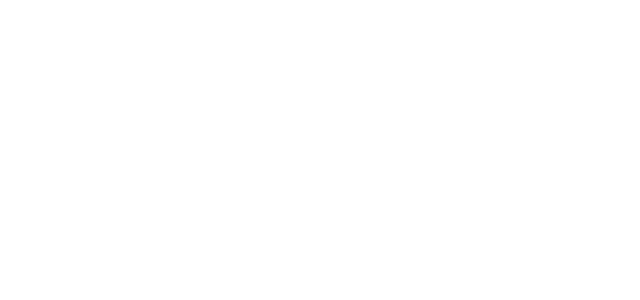
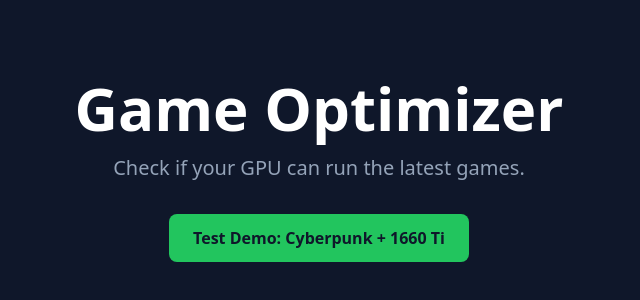
Before and after one commit to ismahelZero/fps-calculator, a Nuxt app: page / in a window 1280 px wide. Shown: the part 230-530 px from the top of the page, without its empty margins (321-961 px from the left). Built offline with nearby package versions, Linux system fonts and the light colour scheme.

Commit message:
Rename NuxtRouteAnnouncer to NuxtPage and add index.vue for game optimization demo

```diff
--- a/app/app.vue
+++ b/app.vue
@@ -1,5 +1,5 @@
 <template>
   <div>
-    <NuxtRouteAnnouncer />
+    <NuxtPage />
   </div>
 </template>
--- /dev/null
+++ b/pages/index.vue
@@ -0,0 +1,19 @@
+<template>
+  <div
+    class="flex min-h-screen flex-col items-center justify-center bg-slate-900 text-white"
+  >
+    <h1 class="mb-4 text-6xl font-black">Game Optimizer</h1>
+    <p class="mb-8 text-xl text-slate-400">
+      Check if your GPU can run the latest games.
+    </p>
+
+    <div class="flex gap-4">
+      <NuxtLink
+        to="/optimize/cyberpunk-2077/gtx-1660-ti"
+        class="rounded-lg bg-green-500 px-6 py-3 font-bold text-slate-900 transition-all hover:bg-green-400"
+      >
+        Test Demo: Cyberpunk + 1660 Ti
+      </NuxtLink>
+    </div>
+  </div>
+</template>
```
